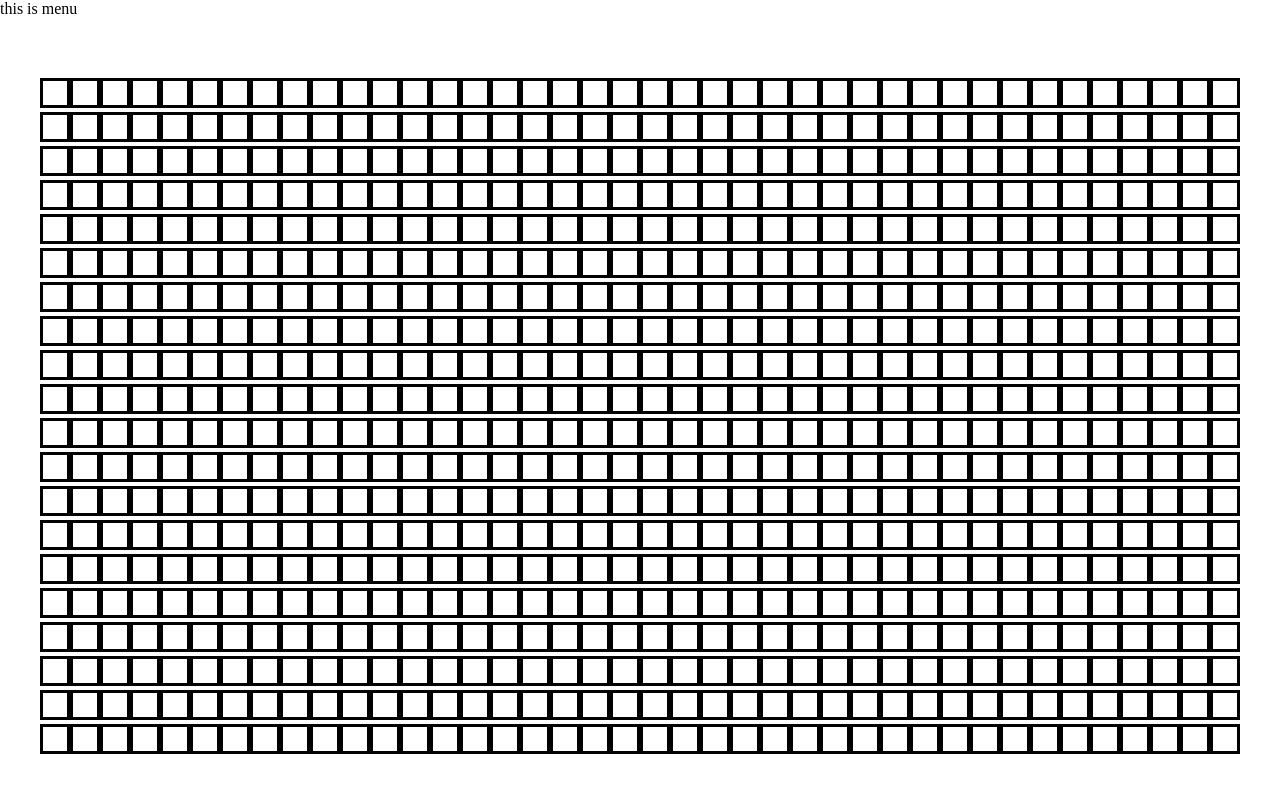
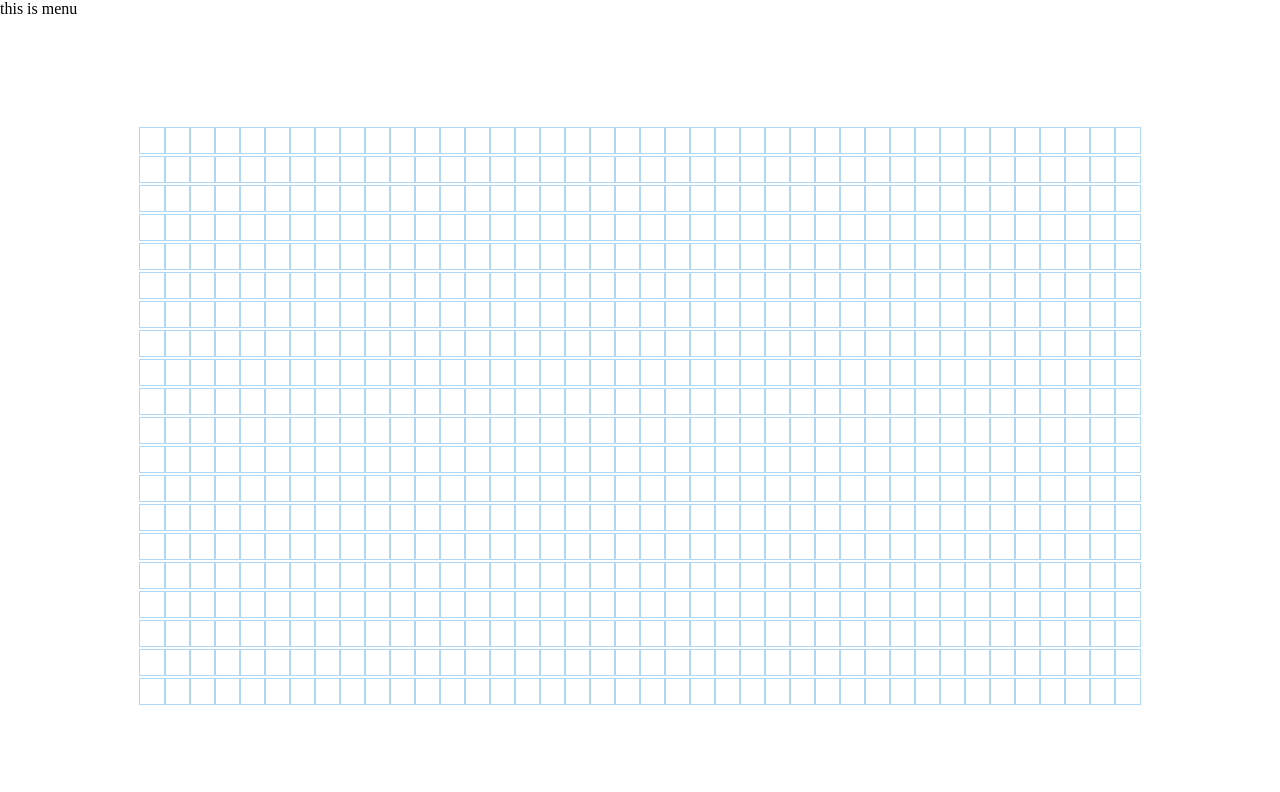
Before and after one commit to jjgitit/React-Pathfinding-Visualizer, a React (Vite) app: page / in a window 1280 px wide. Shown: the top 792 px of the page. Built offline with nearby package versions, Linux system fonts and the light colour scheme.

Commit message:
draggin mouse to set walls is working

```diff
--- a/src/components/Board.jsx
+++ b/src/components/Board.jsx
@@ -28,33 +28,20 @@ function Board() {
   const [startNode, setStartNode] = useState(false);
   const [endNode, setEndNode] = useState(false);
   const [grid, setGrid] = useState(newGrid());
+  // Change node based on start/end node flags or toggle walls
+  const [mousePressed, setMousePressed] = useState(false);
 
-  // Change node based on start/end node flags or toggle walls
   const changeNode = (node) => {
     if (!startNode || node.isStart) {
       setStartNode(!startNode);
-      console.log("changing startnode");
       return { ...node, isStart: !node.isStart };
     } else if (!endNode || node.isEnd) {
       setEndNode(!endNode);
-      console.log("changing endnode");
       return { ...node, isEnd: !node.isEnd };
     } else if (!node.isStart && !node.isEnd) {
       return { ...node, isWall: !node.isWall };
     }
   };
-
-  //const changeNode = (node) => {
-  //  if (!startNode && !node.isEnd) {
-  //    setStartNode(true);
-  //    return { ...node, isStart: !node.isStart };
-  //  } else if (!endNode && !node.isStart) {
-  //    setEndNode(true);
-  //    return { ...node, isEnd: !node.isEnd };
-  //  } else {
-  //    return { ...node, isWall: !node.isWall };
-  //  }
-  //};
 
   // Toggle wall on the grid
   const toggleWall = (grid, row, col) => {
@@ -68,16 +55,19 @@ function Board() {
   // Handle mouse down event
   const handleMouseDown = (row, col) => {
     setGrid(toggleWall(grid, row, col));
+    setMousePressed(true);
   };
 
   // Handle mouse enter event for potential dragging functionality
   const handleMouseEnter = (row, col) => {
-    console.log({ row }, { col });
+    if (!mousePressed) return;
+    const newGrid = toggleWall(grid, row, col);
+    setGrid(newGrid);
   };
 
   // Handle mouse up event (for future functionality)
   const handleMouseUp = (row, col) => {
-    console.log({ row }, { col });
+    setMousePressed(false);
   };
 
   return (
--- a/src/components/Node.jsx
+++ b/src/components/Node.jsx
@@ -13,6 +13,8 @@ function Node(props) {
     <div
       className={`node ${extraClassName}`}
       onMouseDown={props.handleMouseDown}
+      onMouseUp={props.handleMouseUp}
+      onMouseEnter={props.handleMouseEnter}
     ></div>
   );
 }
--- a/src/styles/grid.css
+++ b/src/styles/grid.css
@@ -1,7 +1,7 @@
 .grid {
   display: flex;
   flex-direction: column;
-  align-items: center;
-  justify-content: center;
-  height: 100vh;
+  justify-content: center; /* Horizontally */
+  align-items: center; /* Vertically */
+  height: 100vh; /* Full height of viewport or set a fixed height */
 }
--- a/src/styles/node.css
+++ b/src/styles/node.css
@@ -1,9 +1,9 @@
 .node {
   border-color: black;
   display: inline-block;
-  border-style: solid;
-  width: 30px;
-  height: 30px;
+  outline: 1px solid rgb(175, 216, 248);
+  width: 25px;
+  height: 25px;
 }
 
 .node-start {
```
Also changed, not shown: src/algorithms/aStar.js (added), src/algorithms/bfs.js (added), src/algorithms/dfs.js (added).
